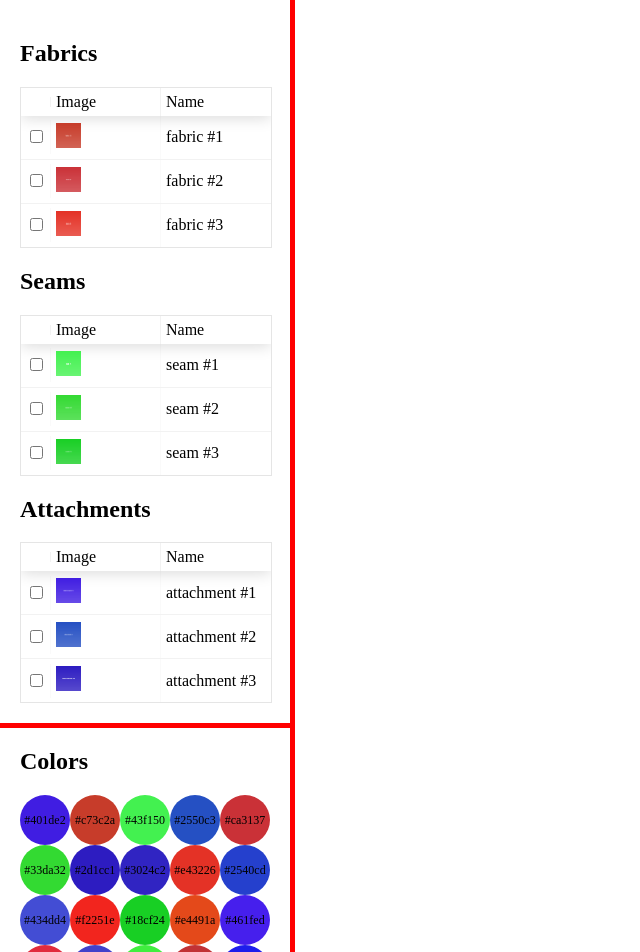
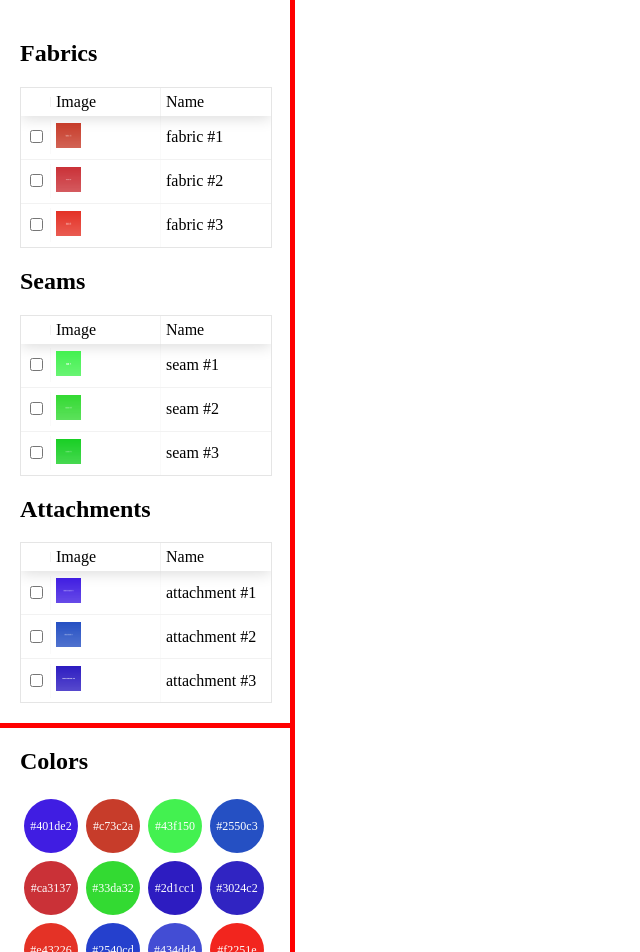
Before and after one commit to michael5891/react-webpack-babel-less, a React app: page / in a window 1280 px wide. Shown: the top 952 px of the page, without its empty margins (0-640 px from the left). Built offline with nearby package versions, Linux system fonts and the light colour scheme.

Commit message:
Added Tools container component Support active circle styling Export tools from app Optimize tables catalog disable semi lint

```diff
--- a/src/components/App.js
+++ b/src/components/App.js
@@ -1,8 +1,7 @@
 import React, { Component } from 'react'
 import './App.less'
-import { MaterialTableComponent } from './material_table/table'
 import { MATERIALS } from './materials'
-import { MaterialPalate } from './material_palate/palate'
+import { ToolsContainer } from './tools_container/tools_container';
 
 function getData(startIndex=0) {
   return new Promise((resolve) => {
@@ -10,37 +9,10 @@ function getData(startIndex=0) {
   })
 }
 
-function getCount() {
-  return new Promise((resolve) => {
-    MATERIALS.getCount(resolve)
-  })
-}
-
-const RecordSelect = ({ value }) => <input type="checkbox" checked={value}/>
-const RecordImg = ({ value }) => <img src={value} width="25" height="25" alt="fabric"/>
-
-const columns = [
-  {
-    Header: '',
-    accessor: 'selected',
-    Cell: RecordSelect,
-    width: 30
-  },
-  {
-    Header: 'Image',
-    Cell: RecordImg,
-    accessor: 'imgSrc'
-  },
-  {
-    Header: 'Name',
-    accessor: 'name'
-  }
-]
-
 class App extends Component {
 
   constructor(props) {
-    super(props)
+    super(props);
     this.state = {
       data: [],
       fabric: [],
@@ -50,38 +22,27 @@ class App extends Component {
   }
 
   async componentDidMount() {
-    const data = await getData()
-    const count = await getCount()
-    console.log('Count:', count)
-    console.log('Data:', JSON.stringify(data))
-    console.log('Colors:', JSON.stringify(data.map((record) => record.color)))
+    const data = await getData();
+
+    console.log('Data:', data);
+    console.log('Colors:', data.map((record) => record.color));
+
+    const catalog = { fabric: [], seam: [], attachment: [] };
+    data.map((record) => catalog[record.type].push(record));
 
     this.setState({
       data,
-      fabric: data.filter((record) => record.type === 'fabric'),
-      seam: data.filter((record) => record.type === 'seam'),
-      attachment: data.filter((record) => record.type === 'attachment')
+      fabric: catalog.fabric,
+      seam: catalog.seam,
+      attachment: catalog.attachment
     })
   }
 
 
   render() {
     return (
-      <div className="App" style={ { display: 'flex' } }>
-        <div className={'columnContainer'}>
-          <div className={'toolsHeader'}>
-            <h2>Fabrics</h2>
-            <MaterialTableComponent data={this.state.fabric} columns={columns} />
-            <h2>Seams</h2>
-            <MaterialTableComponent data={this.state.seam} columns={columns} />
-            <h2>Attachments</h2>
-            <MaterialTableComponent data={this.state.attachment} columns={columns} />
-          </div>
-          <div className={'toolsFooter'}>
-            <h2>Colors</h2>
-            <MaterialPalate data={this.state.data} />
-          </div>
-        </div>
+      <div className="App">
+        <ToolsContainer {...this.state}/>
       </div>
     )
   }
--- a/src/components/App.less
+++ b/src/components/App.less
@@ -3,27 +3,6 @@ body {
 }
 
 .App {
-  /*text-align: center;*/
+    display: flex;
+    flex-direction: row;
 }
-
-.columnContainer {
-    display: flex;
-    flex-direction: column;
-}
-
-.toolsContainer {
-    .columnContainer;
-    width: 250px;
-    padding: 20px;
-    border-right: 5px solid red;
-}
-
-.toolsHeader {
-    .toolsContainer;
-    border-bottom: 5px solid red;
-}
-
-.toolsFooter {
-    .toolsContainer;
-    padding-top: 0;
-}
--- a/src/components/material_palate/palate.js
+++ b/src/components/material_palate/palate.js
@@ -3,7 +3,7 @@ import './palate.less'
 
 export const MaterialColor = ({ color }) => {
   return (
-    <div className="labeledCircle" style={{ backgroundColor: color }}>
+    <div className="labeledCircle activeCircle" style={{ backgroundColor: color }}>
       {color}
     </div>
   )
--- a/src/components/material_palate/palate.less
+++ b/src/components/material_palate/palate.less
@@ -1,7 +1,8 @@
 .circle {
-  height: 50px;
-  width: 50px;
+  height: 54px;
+  width: 54px;
   border-radius: 50%;
+  margin: 4px;
 }
 
 .labeledCircle {
@@ -11,6 +12,12 @@
   flex-direction: column;
   text-align: center;
   font-size: 12px;
+  color: white;
+}
+
+.activeCircle:hover {
+  border: solid 3px black;
+  margin: 1px;
 }
 
 .palateContainer {
--- /dev/null
+++ b/src/components/tools_container/tools_container.js
@@ -0,0 +1,44 @@
+import React from 'react'
+import { MaterialTableComponent } from '../material_table/table'
+import { MaterialPalate } from '../material_palate/palate'
+import './tools_container.less';
+
+const RecordSelect = ({ value }) => <input type="checkbox" checked={value}/>;
+const RecordImg = ({ value }) => <img src={value} width="25" height="25" alt="fabric"/>;
+
+const columns = [
+  {
+    Header: '',
+    accessor: 'selected',
+    Cell: RecordSelect,
+    width: 30
+  },
+  {
+    Header: 'Image',
+    Cell: RecordImg,
+    accessor: 'imgSrc'
+  },
+  {
+    Header: 'Name',
+    accessor: 'name'
+  }
+];
+
+export const ToolsContainer = ({ data, fabric, seam, attachment }) => {
+  return (
+    <div className={'columnContainer'}>
+      <div className={'toolsHeader'}>
+        <h2>Fabrics</h2>
+        <MaterialTableComponent data={fabric} columns={columns} />
+        <h2>Seams</h2>
+        <MaterialTableComponent data={seam} columns={columns} />
+        <h2>Attachments</h2>
+        <MaterialTableComponent data={attachment} columns={columns} />
+      </div>
+      <div className={'toolsFooter'}>
+        <h2>Colors</h2>
+        <MaterialPalate data={data} />
+      </div>
+    </div>
+  );
+};
--- /dev/null
+++ b/src/components/tools_container/tools_container.less
@@ -0,0 +1,22 @@
+
+.columnContainer {
+  display: flex;
+  flex-direction: column;
+}
+
+.toolsContainer {
+  .columnContainer;
+  width: 250px;
+  padding: 20px;
+  border-right: 5px solid red;
+}
+
+.toolsHeader {
+  .toolsContainer;
+  border-bottom: 5px solid red;
+}
+
+.toolsFooter {
+  .toolsContainer;
+  padding-top: 0;
+}
```
Also changed, not shown: .eslintrc.js.
